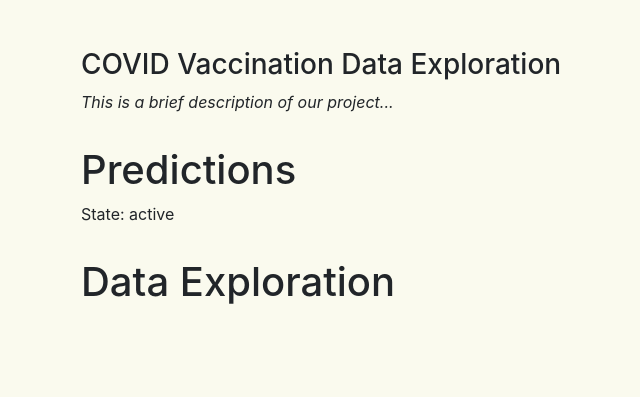
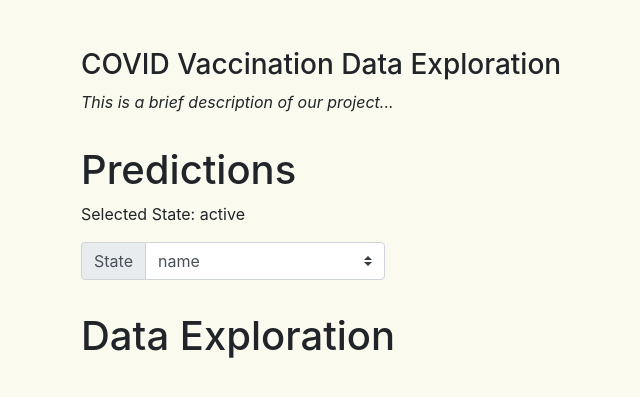
Before and after one commit to snwessel/DataScienceCapstone, a Flask app: template app/templates/index.html in a window 1280 px wide. Shown: the part 56-453 px from the top of the page, without its empty margins (4-644 px from the left). Run offline with Flask 2, Linux system fonts and the light colour scheme; the template is opened without the code that fills it: most values are stand-ins (such as "Sample title", 1, 10 or a date in 2020); some libraries are stand-ins or nearby versions.

Commit message:
Get state selector working (load from file)

```diff
--- a/app/__init__.py
+++ b/app/__init__.py
@@ -1,3 +1,4 @@
 from flask import Flask
 app = Flask(__name__)
 from app import views
+from app import models
--- a/app/static/styles/main.css
+++ b/app/static/styles/main.css
@@ -9,3 +9,7 @@ h1 {
 .navbar {
   background-color: #1d3557;
 }
+
+.state-select {
+  max-width: 15rem;
+}
--- a/app/templates/index.html
+++ b/app/templates/index.html
@@ -5,9 +5,23 @@
   <p class="font-italic">This is a brief description of our project...</p>
   <section>
     <h1>Predictions</h1>
-    <p>State: {{ state }}</p>
+    <p>Selected State: {{ state }}</p>
+    <div class="input-group mb-3">
+      <div class="input-group-prepend">
+        <label class="input-group-text" for="inputGroupSelect01">State</label>
+      </div>
+      <select class="custom-select state-select">
+        {% for state_name in states.keys() %}
+          <option>{{ state_name }}</option>
+        {% endfor %}
+      </select>
+    </div>
+    <!-- TODO create prediction graph (like https://plotly.com/javascript/continuous-error-bars/) -->
   </section>
   <section>
     <h1>Data Exploration</h1>
+    <!-- TODO: make exploration graphs-->
+    <!-- Potential exploration graph type https://plotly.com/javascript/splom/ -->
+    <!-- Basic scatterplot https://plotly.com/javascript/line-and-scatter/-->
   </section>
 {% endblock %}
--- a/run.py
+++ b/run.py
@@ -1,4 +1,4 @@
 from app import app
 
 if __name__ == "__main__":
-    app.run(debug = True) # TODO move this setting to .env
+    app.run(debug=True) # TODO move this setting to .env
```
Also changed, not shown: app/models.py (+16 -1 lines), app/views.py (+5 -3 lines), 1 other file.
